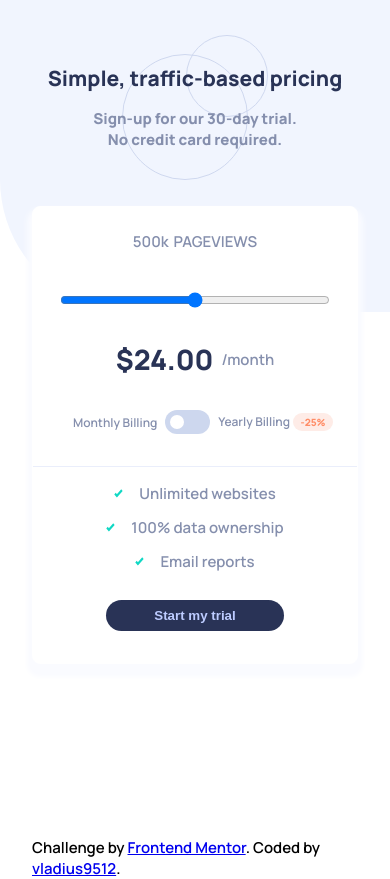
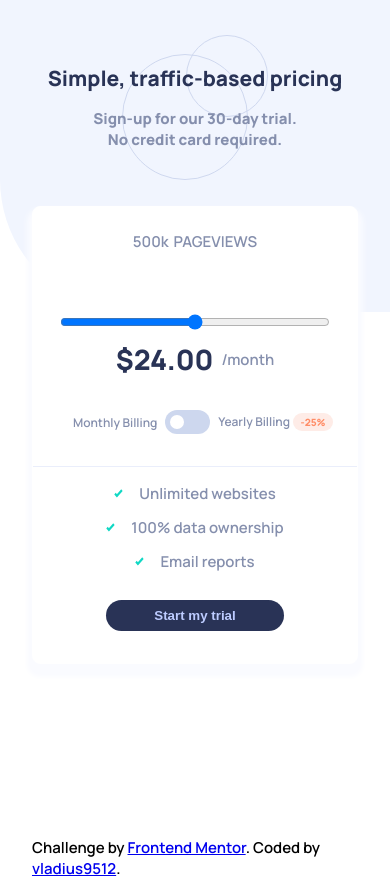
Before and after one commit to vladius9512/FrontEndMentor-Challenges, a plain HTML site: page interactive-pricing-component-main/interactive-pricing.html in a window 390 px wide. Drawn offline with Linux system fonts and the light colour scheme.

Commit message:
Made a small change in the html elements order so I can work on styling the desktop version. Made the range position absolute for mobile view

```diff
--- a/interactive-pricing-component-main/interactive-pricing.html
+++ b/interactive-pricing-component-main/interactive-pricing.html
@@ -26,9 +26,15 @@
             <h2>Sign-up for our 30-day trial. No credit card required.</h2>
         </header>
         <main>
-            <div class="pageviews-container">
-                <div class="pageviews">500k</div>
-                <p>PAGEVIEWS</p>
+            <div class="pageviews-price-container">
+                <div class="pageviews-container">
+                    <div class="pageviews">500k</div>
+                    <p>PAGEVIEWS</p>
+                </div>
+                <div class="price-month">
+                    <div class="price">$24.00</div>
+                    <div class="month">/month</div>
+                </div>
             </div>
             <div class="range-container">
                 <input
@@ -40,10 +46,7 @@
                     max="36"
                 />
             </div>
-            <div class="price-month">
-                <div class="price">$24.00</div>
-                <div class="month">/month</div>
-            </div>
+
             <div class="monthly-yearly-container">
                 <p>Monthly Billing</p>
                 <label for="yearly" class="switch">
--- a/interactive-pricing-component-main/styles.css
+++ b/interactive-pricing-component-main/styles.css
@@ -202,9 +202,13 @@ main {
     border-radius: 50%;
 }
 
+.range-container {
+    position: absolute;
+    top: 37%;
+}
+
 .range {
     width: 270px;
-    margin: 1rem 0 2rem 0;
 }
 
 .range::-moz-range-progress {
@@ -237,3 +241,11 @@ footer {
     position: absolute;
     bottom: -35px;
 }
+
+.pageviews-price-container {
+    display: flex;
+    flex-direction: column;
+    justify-content: center;
+    align-items: center;
+    gap: 4rem;
+}
```
Also changed, not shown: interactive-pricing-component-main/screenshots/mobile-view.png (added).
